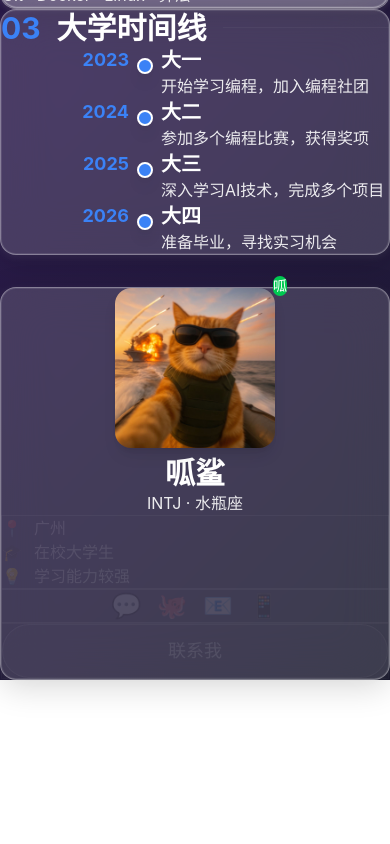
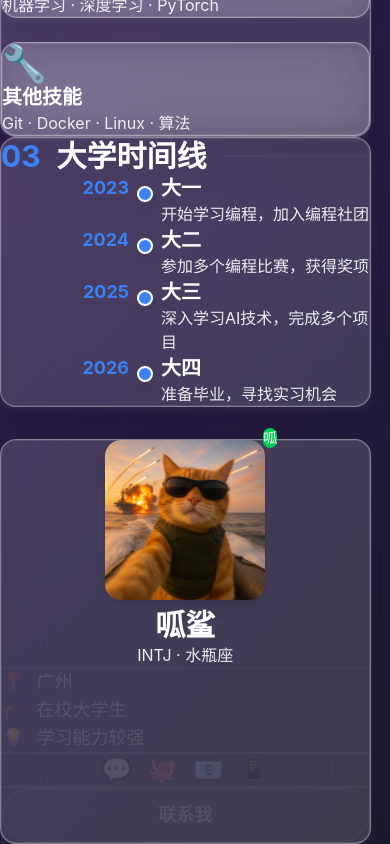
Before and after one commit to SamGuan3/my-college-life, a Vue app: page / in a window 390 px wide. Shown: the part 1005-1849 px from the top of the page. Before the commit the page ends 1685 px from the top, so only its background shows below. Built offline with nearby package versions, Linux system fonts and the light colour scheme.

Commit message:
左侧字样修复

```diff
--- a/src/pages/Contact.vue
+++ b/src/pages/Contact.vue
@@ -1,6 +1,6 @@
 <template>
-  <div class="min-h-screen pt-24 pb-12">
-    <div class="mx-auto max-w-7xl px-6 lg:px-8">
+  <div class="min-h-screen pb-12" style="padding-top: calc(var(--navbar-height) + 1rem);">
+    <div class="mx-auto max-w-[95vw] lg:max-w-7xl px-4 lg:px-6">
       <div class="glass-card p-10 lg:p-12 mb-10">
         <h1 class="text-5xl md:text-6xl lg:text-7xl font-bold mb-6 text-gradient leading-tight">
           联系我
--- a/src/pages/Experience.vue
+++ b/src/pages/Experience.vue
@@ -1,6 +1,6 @@
 <template>
-  <div class="min-h-screen pt-24 pb-12">
-    <div class="mx-auto max-w-7xl px-6 lg:px-8">
+  <div class="min-h-screen pb-12" style="padding-top: calc(var(--navbar-height) + 1rem);">
+    <div class="mx-auto max-w-[95vw] lg:max-w-7xl px-4 lg:px-6">
       <div class="glass-card p-10 lg:p-12 mb-10">
         <h1 class="text-5xl md:text-6xl lg:text-7xl font-bold mb-6 text-gradient leading-tight">
           我的经验
--- a/src/pages/Home.vue
+++ b/src/pages/Home.vue
@@ -1,6 +1,6 @@
 <template>
-  <div class="min-h-screen pt-24 pb-12">
-    <div class="mx-auto max-w-7xl px-6 lg:px-8">
+  <div class="min-h-screen pb-12" style="padding-top: calc(var(--navbar-height) + 1rem);">
+    <div class="mx-auto max-w-[95vw] lg:max-w-7xl px-4 lg:px-6">
       <div class="grid grid-cols-1 lg:grid-cols-12 gap-8 lg:gap-12">
         <div class="lg:col-span-3 order-2 lg:order-1">
           <div class="glass-card sticky top-28 p-8 lg:p-10" id="profile-card">
@@ -23,16 +23,16 @@
 
             <div class="border-t" style="border-color: var(--border-color); border-width: 1px; opacity: 0.1">
               <div class="space-y-4 pt-6">
-                <div class="flex items-center gap-3 text-base lg:text-lg" style="color: var(--text-secondary)">
-                  <span style="color: #3B82F6">📍</span>
+                <div class="flex items-center gap-3 text-lg lg:text-xl font-medium" style="color: #ffffff; text-shadow: 0 1px 3px rgba(0,0,0,0.3);">
+                  <span style="color: #60a5fa; text-shadow: 0 0 8px rgba(96, 165, 250, 0.5);">📍</span>
                   <span>广州</span>
                 </div>
-                <div class="flex items-center gap-3 text-base lg:text-lg" style="color: var(--text-secondary)">
-                  <span style="color: #3B82F6">🎓</span>
+                <div class="flex items-center gap-3 text-lg lg:text-xl font-medium" style="color: #ffffff; text-shadow: 0 1px 3px rgba(0,0,0,0.3);">
+                  <span style="color: #60a5fa; text-shadow: 0 0 8px rgba(96, 165, 250, 0.5);">🎓</span>
                   <span>在校大学生</span>
                 </div>
-                <div class="flex items-center gap-3 text-base lg:text-lg" style="color: var(--text-secondary)">
-                  <span style="color: #3B82F6">💡</span>
+                <div class="flex items-center gap-3 text-lg lg:text-xl font-medium" style="color: #ffffff; text-shadow: 0 1px 3px rgba(0,0,0,0.3);">
+                  <span style="color: #60a5fa; text-shadow: 0 0 8px rgba(96, 165, 250, 0.5);">💡</span>
                   <span>学习能力较强</span>
                 </div>
               </div>
@@ -40,23 +40,23 @@
 
             <div class="border-t pt-6 mt-6" style="border-color: var(--border-color); border-width: 1px; opacity: 0.1">
               <div class="flex justify-center gap-4">
-                <a href="#" class="hover:text-white transition-colors" style="color: var(--text-secondary)" title="微信">
+                <a href="#" class="hover:text-white transition-colors" style="color: #ffffff; text-shadow: 0 1px 3px rgba(0,0,0,0.3);" title="微信">
                   <span class="text-2xl lg:text-3xl">💬</span>
                 </a>
-                <a href="#" class="hover:text-white transition-colors" style="color: var(--text-secondary)" title="GitHub">
+                <a href="#" class="hover:text-white transition-colors" style="color: #ffffff; text-shadow: 0 1px 3px rgba(0,0,0,0.3);" title="GitHub">
                   <span class="text-2xl lg:text-3xl">🐙</span>
                 </a>
-                <a href="#" class="hover:text-white transition-colors" style="color: var(--text-secondary)" title="邮箱">
+                <a href="#" class="hover:text-white transition-colors" style="color: #ffffff; text-shadow: 0 1px 3px rgba(0,0,0,0.3);" title="邮箱">
                   <span class="text-2xl lg:text-3xl">📧</span>
                 </a>
-                <a href="#" class="hover:text-white transition-colors" style="color: var(--text-secondary)" title="QQ">
+                <a href="#" class="hover:text-white transition-colors" style="color: #ffffff; text-shadow: 0 1px 3px rgba(0,0,0,0.3);" title="QQ">
                   <span class="text-2xl lg:text-3xl">📱</span>
                 </a>
               </div>
             </div>
 
             <div class="border-t pt-6 mt-6" style="border-color: var(--border-color); border-width: 1px; opacity: 0.1">
-              <button class="w-full glass-button py-4 text-lg hover:bg-bg/20">
+              <button class="w-full glass-button py-4 text-lg lg:text-xl font-semibold" style="color: #ffffff; text-shadow: 0 1px 3px rgba(0,0,0,0.3);">
                 联系我
               </button>
             </div>
--- a/src/pages/Projects.vue
+++ b/src/pages/Projects.vue
@@ -1,6 +1,6 @@
 <template>
-  <div class="min-h-screen pt-24 pb-12">
-    <div class="mx-auto max-w-7xl px-6 lg:px-8">
+  <div class="min-h-screen pb-12" style="padding-top: calc(var(--navbar-height) + 1rem);">
+    <div class="mx-auto max-w-[95vw] lg:max-w-7xl px-4 lg:px-6">
       <div class="glass-card p-10 lg:p-12 mb-10">
         <h1 class="text-5xl md:text-6xl lg:text-7xl font-bold mb-6 leading-tight text-gradient">
           项目展示
--- a/src/style.css
+++ b/src/style.css
@@ -24,6 +24,7 @@
   --glass-bg: rgba(255, 255, 255, 0.15);
   --glass-bg-hover: rgba(255, 255, 255, 0.22);
   --shadow-color: rgba(0, 0, 0, 0.15);
+  --navbar-height: 5rem;
 }
 
 .theme-light {
```
